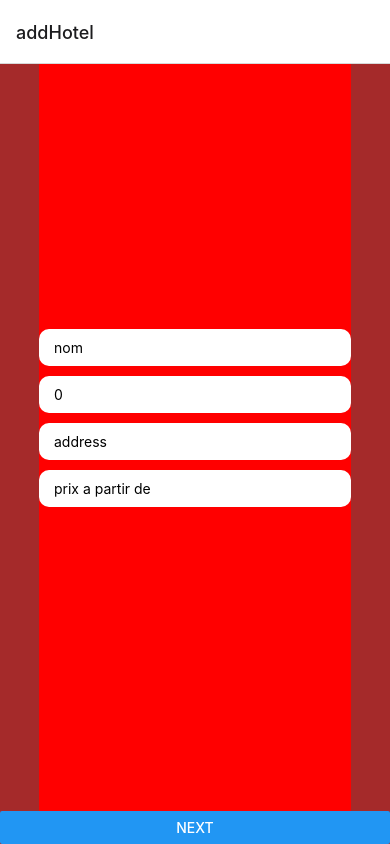
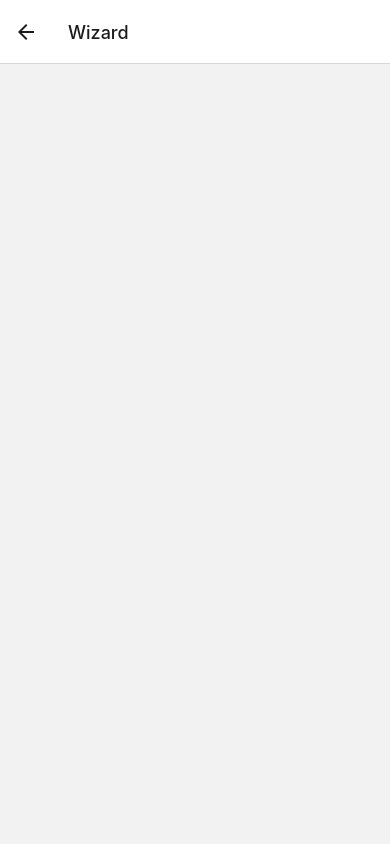
Before and after one commit to elgoufriismail/S7-exam-mobile, a React Native app: screen /Wizard in a window 390 px wide. Before the commit this address had no page. Built offline with nearby package versions, Linux system fonts and the light colour scheme.

Commit message:
exam fini

```diff
--- a/App.js
+++ b/App.js
@@ -5,7 +5,7 @@ import { createNativeStackNavigator } from '@react-navigation/native-stack';
 import OnwerHomeScreen from './Screens/OwnerHomeScreen.js';
 import LoginScreen from './Screens/loginScreen.js';
 import { Header } from '@rneui/base';
-import addHotel from './Screens/addHotel.js';
+import AddHotel from './Screens/AddHotel.js';
 import Wizard from './components/Wizard.js';
 const Stack = createNativeStackNavigator();
 
@@ -13,18 +13,18 @@ export default function App() {
   return (
     <NavigationContainer>
       <Stack.Navigator>
-        {/* <Stack.Screen options={{headerShown:false}} name='LoginScreen' component={LoginScreen} /> */}
-        {/* <Stack.Screen options={ {headerShown: false} } name="firstPage" component={FirstScreen} /> */}
-        {/* <Stack.Screen options={
+      <Stack.Screen options={ {headerShown: false} } name="firstPage" component={FirstScreen} />
+        <Stack.Screen options={{headerShown:false}} name='LoginScreen' component={LoginScreen} />
+        <Stack.Screen options={
           {
             headerTitle: "home",
             headerRight: () => (
               <Button title="sign out"/>
             )
           }
-        } name='OwnerHomeScreen' component={OnwerHomeScreen} /> */}
-        <Stack.Screen name='addHotel' component={addHotel} />
-        {/* <Stack.Screen name='Wizard' component={Wizard} /> */}
+        } name='OwnerHomeScreen' component={OnwerHomeScreen} />
+        <Stack.Screen name='addHotel' component={AddHotel} />
+        <Stack.Screen name='Wizard' component={Wizard} />
       </Stack.Navigator>
     </NavigationContainer>
   );
@@ -41,7 +41,7 @@ const FirstScreen = ({navigation}) => {
           </View>
         </TouchableOpacity>
         <TouchableOpacity onPress={() =>
-            navigation.navigate('OwnerHomeScreen')
+            navigation.navigate('LoginScreen')
             }>
           <View style={styles.buttonPrimary}>
             <Text style={styles.buttonPrimaryText}>OWNER</Text>
--- a/Screens/OwnerHomeScreen.js
+++ b/Screens/OwnerHomeScreen.js
@@ -1,14 +1,26 @@
-import React from 'react'
-import { Button, StyleSheet, Text, View} from 'react-native'
+import React, {useState, useEffect} from 'react'
+import { Button, FlatList, StyleSheet, Text, View} from 'react-native'
 import { getAuth, signOut } from 'firebase/auth'
 import { useNavigation } from "@react-navigation/core"
-import { getFirestore } from "firebase/firestore";
 import { TouchableOpacity } from 'react-native';
+import { getFirestore, collection, getDocs } from 'firebase/firestore';
+import { initializeApp } from "firebase/app";
 
+const firebaseConfig = {
+    apiKey: "AIzaSyBfl4LHG75EcoHXsPmCb-nvs-KMBtHLw24",
+    authDomain: "s7-exam-mobile.firebaseapp.com",
+    projectId: "s7-exam-mobile",
+    storageBucket: "s7-exam-mobile.appspot.com",
+    messagingSenderId: "262660907853",
+    appId: "1:262660907853:web:6fc6cb92c48dce57760d04"
+  };
 
+  const app = initializeApp(firebaseConfig);
 const OnwerHomeScreen = () => {
 
 const navigation = useNavigation();
+
+    const [hotels,setHotels] = useState([])
 
     const handleSignOut = () => {
 
@@ -28,10 +40,52 @@ const navigation = useNavigation();
     const handlAddHotel = () => {
         navigation.navigate("addHotel")
     }
+/*     const getData = async () => {
+        const db = getFirestore(app);
+        const querySnapshot = await getDocs(collection(db, "hotels"));
+        querySnapshot.forEach((doc) => {
+            console.log(`${doc.id} => ${doc.data()}`);
+        });
+    } */
+    const getData = async () => {
+        try{
+            const db = getFirestore(app);
+            const querySnapshot = await getDocs(collection(db, "hotels"));
+            /* this.setState(prevState => ({
+                values: {
+                    ...prevState.values,
+                    [name]: value,
+                }
+            })) */
+            let result = [];
+            querySnapshot.forEach((doc) => {
+                result.push(doc.data());
+            });
+            setHotels(result)
+        }catch(e){
+            console.log("smail"+e)
+        }
+    }
+    useEffect(() => {
+        /* setHotels([{
+            aPartirDe: "400",
+            address: "Casa",
+            distanceDucentre: "30",
+            nom: "amina"
+        }]) */
+        getData();
+    }, []);
 
     return (
+        <View style={{flex: 1}}>
+            <FlatList data={hotels} renderItem={({ item }) => (
+                <View style={{backgroundColor:'white', margin:4}}>
+                <Text>nom hotel: {item.nom}</Text>
+                <Text>Prix a partir de: {item.aPartirDe}</Text>
+                <Text>Address: {item.address}</Text>
+                </View>
+            )} />
 
-        <View>
             <TouchableOpacity style={styles.buttonPrimary} onPress={handlAddHotel} >
                 <Text style={styles.buttonPrimaryText} >add Hotel</Text>
             </TouchableOpacity>
@@ -48,6 +102,7 @@ const styles = StyleSheet.create({
         paddingHorizontal:10,
         backgroundColor:'#18314F',
         width: '90%',
+        alignSelf: 'center'
 
       },
       buttonPrimaryText:{
--- a/Screens/addHotel.js
+++ b/Screens/addHotel.js
@@ -6,10 +6,11 @@ import Wizard from '../components/Wizard.js';
 //import Step from '../components/Wizard.js';
 
 
-const addHotel = () => {
+const AddHotel = ({navigation}) => {
 
 //    const db = getFirestore();
-/*     const handleAdd = async () => {
+/*
+        const handleAdd = async () => {
         try {
             const docRef = await addDoc(collection(db,"hotels"),{
                 nom: "smail",
@@ -26,7 +27,7 @@ const addHotel = () => {
 
     return (
 
-        <KeyboardAvoidingView style={{backgroundColor:'black',flex:1}}>
+        <KeyboardAvoidingView style={{flex:1}}>
             <Wizard initialValues={{
                 nom : '',
                 distanceDucentre: 0,
@@ -35,7 +36,7 @@ const addHotel = () => {
                 image: '',
                 Description: ''
             }}>
-                <Wizard.Step>
+                <Wizard.Step navigation={navigation}>
                     {({onChangeValue,values}) => (
                         <View style={styles.inputContainer}>
                         <TextInput
@@ -66,9 +67,9 @@ const addHotel = () => {
 
                     )}
                 </Wizard.Step>
-                <Wizard.Step>
+                <Wizard.Step navigation={navigation}>
                     {({onChangeValue,values}) => (
-                        <View style={{backgroundColor:'white', flex:1}}>
+                        <View style={{flex:1}}>
                         <TextInput
                             placeholder="Description"
                             value={values.Description}
@@ -114,11 +115,10 @@ const styles = StyleSheet.create({
         paddingBottom: 50,
         flex: 1,
         justifyContent: 'center',
-        alignSelf: 'center',
-        backgroundColor: 'red'
+        alignSelf: 'center'
     },
 
 })
 
 
-export default addHotel
+export default AddHotel
--- a/Screens/loginScreen.js
+++ b/Screens/loginScreen.js
@@ -22,7 +22,7 @@ const LoginScreen = ({navigation}) => {
     const auth = getAuth(app);
     const[email, setEmail] = useState('')
     const[password, setPassword] = useState('')
-    const navigator = useNavigation();
+    // const navigator = useNavigation();
 
     useEffect (() => {
       const auth = getAuth(app);
--- a/components/Wizard.js
+++ b/components/Wizard.js
@@ -4,6 +4,7 @@ import { getFirestore, collection, addDoc } from 'firebase/firestore';
 import { async } from '@firebase/util';
 
 class Step extends React.Component{
+
     state = {
 
     }
@@ -21,6 +22,9 @@ class Step extends React.Component{
                     Description: "tres bon hotel",
                     image: "image",
                 } */)
+                this.props.navigation.replace("OwnerHomeScreen")
+
+
             }catch (e) {
                 console.error("error inserting the data: ", e);
             }
@@ -29,7 +33,7 @@ class Step extends React.Component{
     }
     render(){
         return (
-            <View style={{flex:1, backgroundColor:'brown'}}>
+            <View style={{flex:1}}>
                 {this.props.children({
                     onChangeValue: this.props.onChangeValue,
                     values: this.props.values
@@ -67,7 +71,7 @@ class Wizard extends React.Component {
     render(){
         console.log(this.state.values);
         return (
-            <View style={{backgroundColor:'yellow',flex:1}}>
+            <View style={{flex:1}}>
                 {React.Children.map(this.props.children, (el, index) => {
                     if(index == this.state.index){
                         return React.cloneElement(el, {
```
